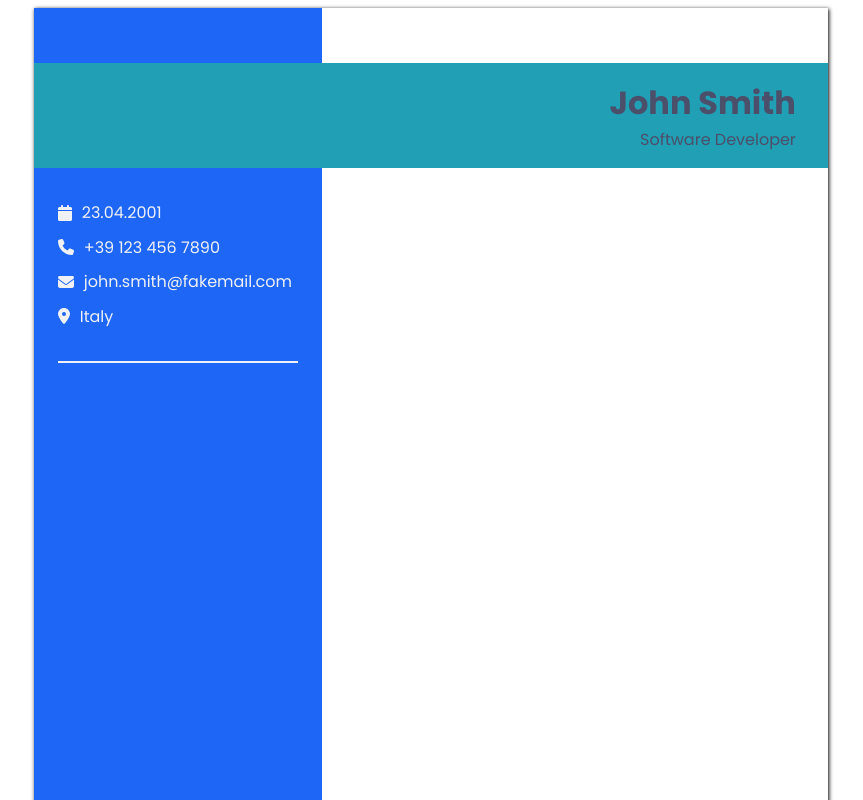
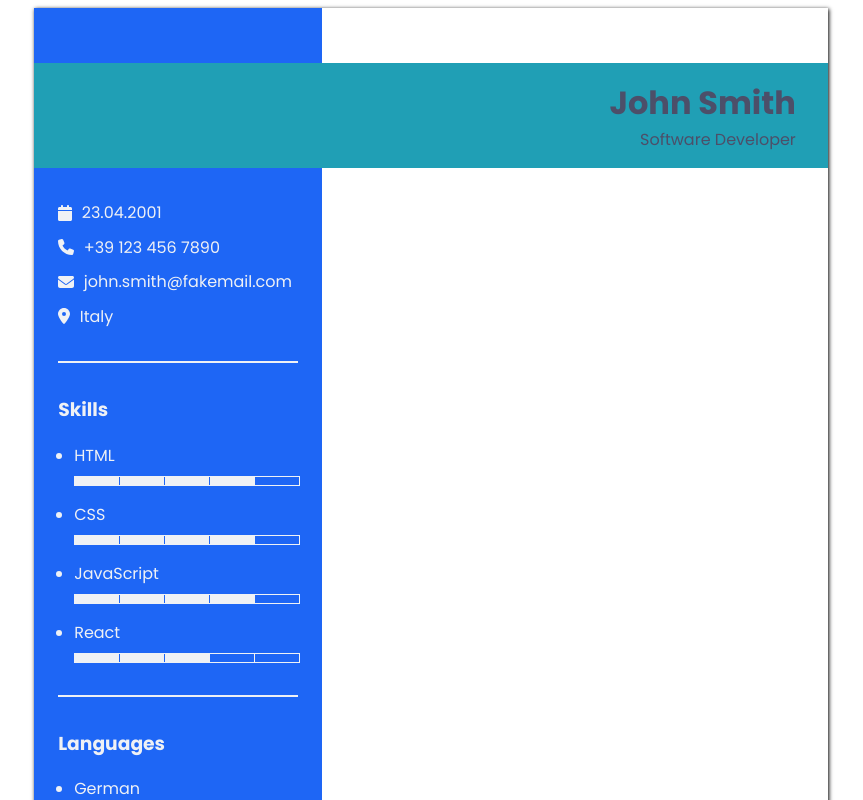
Before and after one commit to Thomsn1337/cv-maker, a React (Vite) app: page / in a window 1280 px wide. Shown: the top 800 px of the page, without its empty margins (209-1072 px from the left). Built offline with nearby package versions, Linux system fonts and the light colour scheme.

Commit message:
feat: add skill sections to sidebar

```diff
--- a/src/components/CVViewer.jsx
+++ b/src/components/CVViewer.jsx
@@ -1,7 +1,9 @@
 /** @typedef {import("@customTypes/cv-data").CVData} CVData */
 
 import styles from "@styles/cvViewer.module.css";
+
 import GeneralSection from "./CVViewer/generalSection";
+import SkillSection from "./CVViewer/skillSection";
 
 /**
  * @param {Object} param0
@@ -23,6 +25,13 @@ export default function CVViewer({ data }) {
             <div className={styles.sidebar}>
                 <GeneralSection data={general} styles={styles} />
                 <div className={styles.separator}></div>
+                <SkillSection name="Skills" data={skills} styles={styles} />
+                <div className={styles.separator}></div>
+                <SkillSection
+                    name="Languages"
+                    data={languages}
+                    styles={styles}
+                />
             </div>
             <div className={styles.content}></div>
         </div>
--- /dev/null
+++ b/src/components/CVViewer/skillSection.jsx
@@ -0,0 +1,55 @@
+/** @typedef {import("@customTypes/cv-data").SkillData} SkillData */
+
+/**
+ * @param {Object} params
+ * @param {string} params.name
+ * @param {Array<SkillData>} params.data
+ * @param {object} params.styles
+ *
+ * @returns {JSX.Element}
+ */
+export default function SkillSection({ name, data, styles }) {
+    return (
+        <section className={styles[name.toLowerCase()]}>
+            <h3>{name}</h3>
+            <ul>
+                {data.map((skill) => (
+                    <li key={skill.id}>
+                        <SkillInfo skill={skill} styles={styles} />
+                    </li>
+                ))}
+            </ul>
+        </section>
+    );
+}
+
+/**
+ * @param {Object} param0
+ * @param {SkillData} param0.skill
+ * @param {object} param0.styles
+ */
+function SkillInfo({ skill, styles }) {
+    const ratingBlocks = new Array(5).fill(false);
+    for (let i = 0; i < skill.rating; i++) {
+        ratingBlocks[i] = true;
+    }
+
+    return (
+        <>
+            <p>{skill.name}</p>
+            <div className={styles["rating-bar"]}>
+                {ratingBlocks.map((block, index) => {
+                    return block ? (
+                        <div
+                            key={index}
+                            className={`${styles["rating-block"]} ${styles.set}`}></div>
+                    ) : (
+                        <div
+                            key={index}
+                            className={styles["rating-block"]}></div>
+                    );
+                })}
+            </div>
+        </>
+    );
+}
--- a/src/styles/cvViewer.module.css
+++ b/src/styles/cvViewer.module.css
@@ -67,3 +67,45 @@
     gap: 0.6rem;
     align-items: center;
 }
+
+/* Skillset sections */
+
+.skills ul,
+.languages ul {
+    margin: 0;
+    padding: 0;
+}
+
+.skills li,
+.languages li {
+    margin-left: 1rem;
+}
+
+.skills p,
+.languages p {
+    margin-bottom: 0.5rem;
+}
+
+.rating-bar {
+    height: 0.5rem;
+    width: 100%;
+    display: flex;
+    border: 1px solid var(--color-base);
+}
+
+.rating-bar > .rating-block {
+    height: 100%;
+    width: 20%;
+}
+
+.rating-bar > .rating-block:not(:first-child) {
+    border-left: 1px solid var(--color-base);
+}
+
+.rating-block.set {
+    background: var(--color-base);
+}
+
+.rating-bar > .rating-block.set:not(:first-child) {
+    border-left: 1px solid var(--color-sidebar);
+}
```
